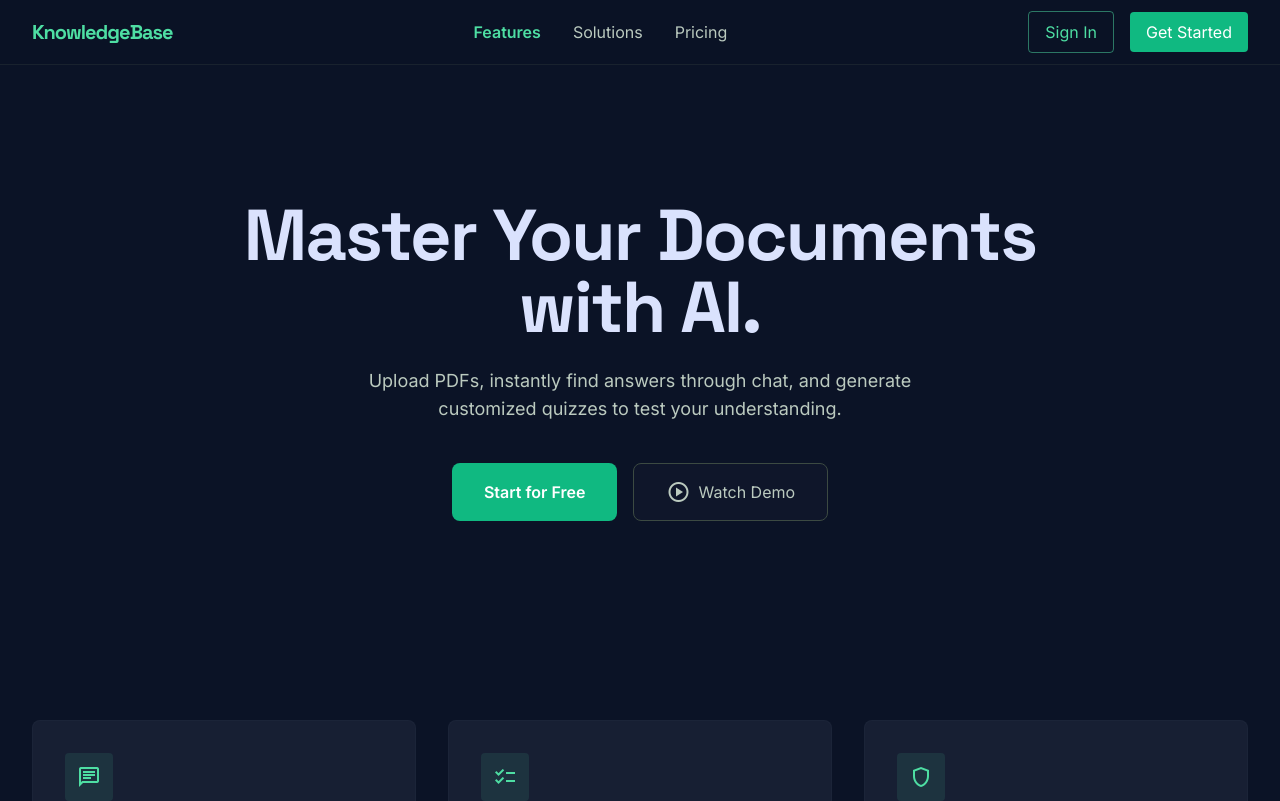
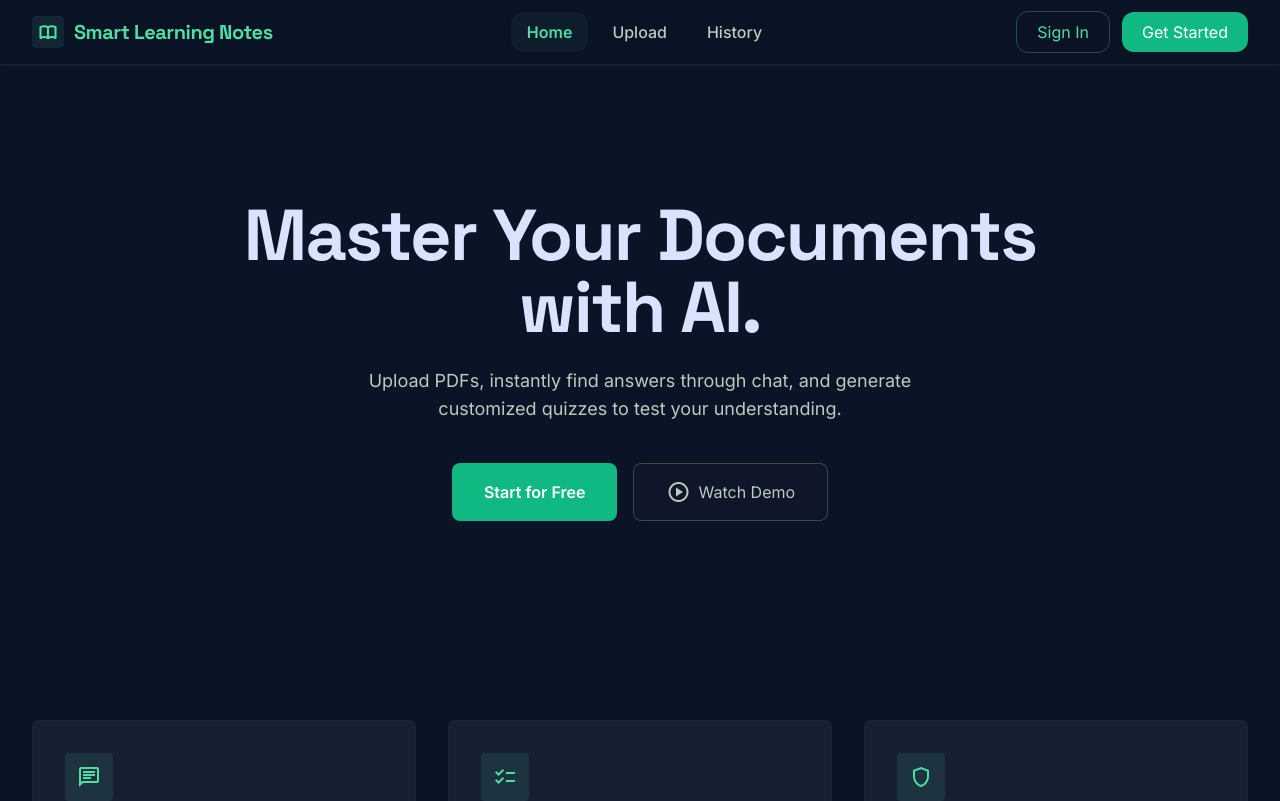
Before and after one commit to Samashi11/Fullstack_ProgrammerDeadline, a Next.js app in the folder frontend/: page / in a window 1280 px wide. Shown: the top 801 px of the page. Built offline with nearby package versions, Linux system fonts and the light colour scheme.

Commit message:
Navbar - Wahyoe

```diff
--- a/frontend/app/components/Navbar.tsx
+++ b/frontend/app/components/Navbar.tsx
@@ -2,45 +2,72 @@ import Link from "next/link";
 
 export default function Navbar() {
      return (
-          <nav className="fixed top-0 w-full z-50 bg-background/80 backdrop-blur-xl antialiased border-b border-outline-variant/30">
-               <div className="flex items-center justify-between px-8 h-16 w-full max-w-container_max mx-auto">
-                    <div className="text-xl font-bold tracking-tighter text-primary font-h3">
-                         KnowledgeBase
-                    </div>
-                    <div className="hidden md:flex gap-8">
+          <nav className="fixed top-0 w-full z-50 bg-background/70 backdrop-blur-xl antialiased border-b border-outline-variant/30 shadow-sm shadow-primary/5 transition-all duration-300">
+               <div className="flex items-center justify-between px-6 md:px-8 h-16 w-full max-w-container_max mx-auto">
+
+                    {/* Logo & Brand Name */}
+                    <Link href="/" className="flex items-center gap-2.5 group">
+                         <div className="p-1.5 bg-primary/10 rounded-lg group-hover:bg-primary/20 transition-colors">
+                              <svg
+                                   xmlns="http://www.w3.org/2000/svg"
+                                   className="w-5 h-5 text-primary"
+                                   fill="none"
+                                   viewBox="0 0 24 24"
+                                   stroke="currentColor"
+                                   strokeWidth={2.5}
+                              >
+                                   <path strokeLinecap="round" strokeLinejoin="round" d="M12 6.253v13m0-13C10.832 5.477 9.246 5 7.5 5S4.168 5.477 3 6.253v13C4.168 18.477 5.754 18 7.5 18s3.332.477 4.5 1.253m0-13C13.168 5.477 14.754 5 16.5 5c1.747 0 3.332.477 4.5 1.253v13C19.832 18.477 18.247 18 16.5 18c-1.746 0-3.332.477-4.5 1.253" />
+                              </svg>
+                         </div>
+                         <div className="text-xl font-bold tracking-tight text-primary font-h3">
+                              Smart Learning Notes
+                         </div>
+                    </Link>
+
+                    {/* Desktop Navigation Links */}
+                    <div className="hidden md:flex items-center gap-2">
                          <Link
-                              href="#"
-                              className="text-primary font-semibold hover:text-primary transition-colors duration-200 active:scale-95"
+                              href="/"
+                              className="px-4 py-2 rounded-full text-primary font-semibold bg-primary/5 hover:bg-primary/15 transition-all duration-300 active:scale-95"
                          >
-                              Features
+                              Home
                          </Link>
                          <Link
-                              href="#"
-                              className="text-on-surface-variant hover:text-primary transition-colors duration-200 active:scale-95"
+                              href="/upload"
+                              className="px-4 py-2 rounded-full text-on-surface-variant font-medium hover:text-primary hover:bg-primary/5 transition-all duration-300 active:scale-95"
                          >
-                              Solutions
+                              Upload
                          </Link>
                          <Link
-                              href="#"
-                              className="text-on-surface-variant hover:text-primary transition-colors duration-200 active:scale-95"
+                              href="/history"
+                              className="px-4 py-2 rounded-full text-on-surface-variant font-medium hover:text-primary hover:bg-primary/5 transition-all duration-300 active:scale-95"
                          >
-                              Pricing
+                              History
                          </Link>
                     </div>
-                    <div className="flex items-center gap-4">
+
+                    {/* Action Buttons */}
+                    <div className="hidden md:flex items-center gap-3">
                          <Link
                               href="/login"
-                              className="px-4 py-2 border border-primary/50 text-primary rounded hover:bg-primary/10 transition-colors font-body-sm active:scale-95 duration-100"
+                              className="px-5 py-2 border border-primary/30 text-primary rounded-full hover:border-primary hover:bg-primary/5 transition-all font-body-sm active:scale-95 duration-200"
                          >
                               Sign In
                          </Link>
                          <Link
                               href="/register"
-                              className="px-4 py-2 bg-primary-container text-white rounded hover:bg-primary transition-all font-body-sm active:scale-95 duration-100"
+                              className="px-5 py-2 bg-primary-container text-white rounded-full hover:bg-primary hover:shadow-lg hover:shadow-primary/20 transition-all font-body-sm active:scale-95 duration-200"
                          >
                               Get Started
                          </Link>
                     </div>
+
+                    {/* Mobile Menu Toggle (Visual Only) */}
+                    <button className="md:hidden p-2 text-on-surface-variant hover:text-primary hover:bg-primary/10 rounded-full transition-colors active:scale-95">
+                         <svg xmlns="http://www.w3.org/2000/svg" fill="none" viewBox="0 0 24 24" strokeWidth={2} stroke="currentColor" className="w-6 h-6">
+                              <path strokeLinecap="round" strokeLinejoin="round" d="M3.75 6.75h16.5M3.75 12h16.5m-16.5 5.25h16.5" />
+                         </svg>
+                    </button>
                </div>
           </nav>
      );
--- a/frontend/package.json
+++ b/frontend/package.json
@@ -10,7 +10,7 @@
   },
   "dependencies": {
     "axios": "^1.15.2",
-    "next": "16.2.2",
+    "next": "^16.2.6",
     "react": "19.2.4",
     "react-dom": "19.2.4"
   },
@@ -19,9 +19,11 @@
     "@types/node": "^20",
     "@types/react": "^19",
     "@types/react-dom": "^19",
+    "autoprefixer": "^10.5.0",
     "eslint": "^9",
     "eslint-config-next": "16.2.2",
-    "tailwindcss": "^4",
+    "postcss": "^8.5.15",
+    "tailwindcss": "^4.3.0",
     "typescript": "^5"
   },
   "ignoreScripts": [
```
Also changed, not shown: 1 other file (tests, documents, lock files or other folders).
